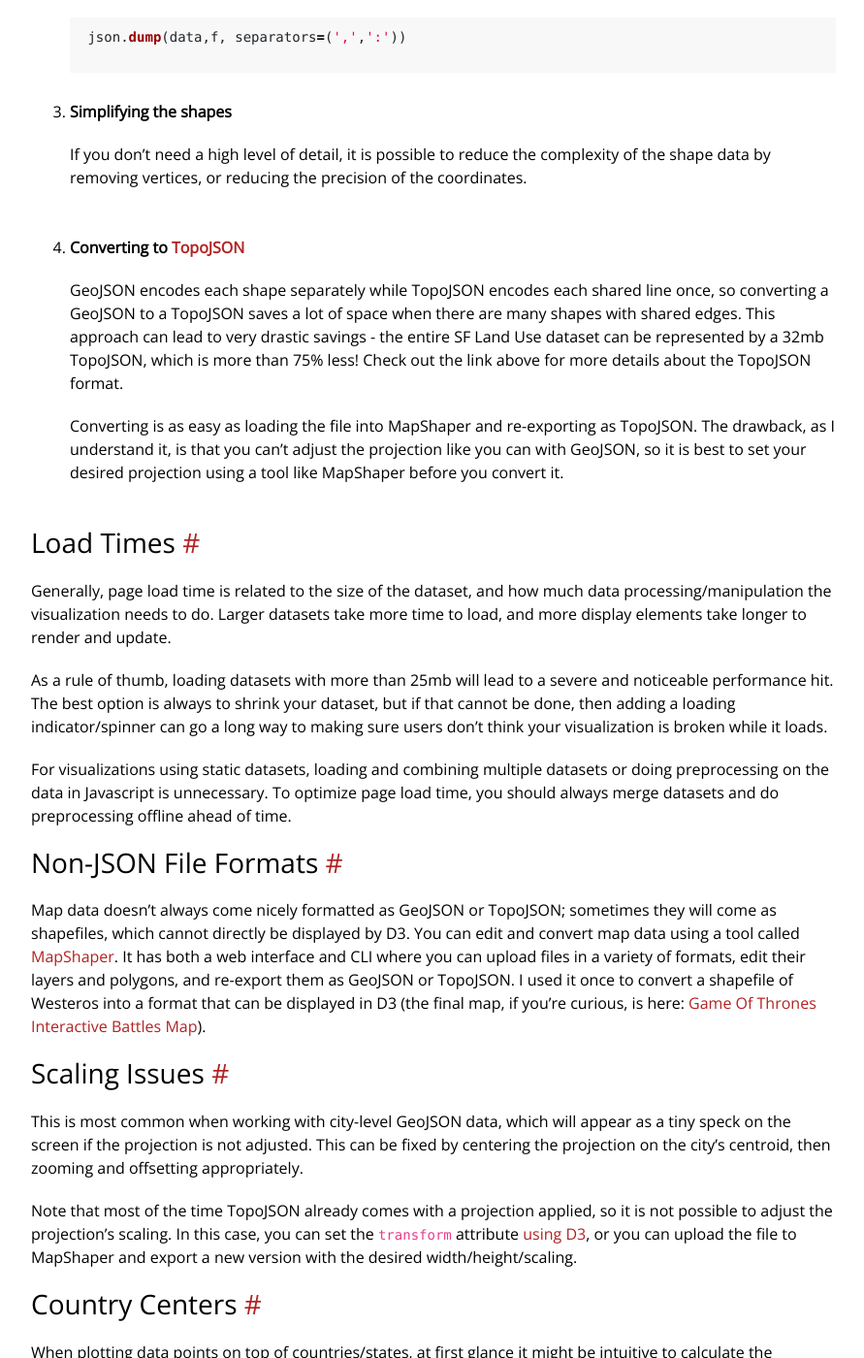
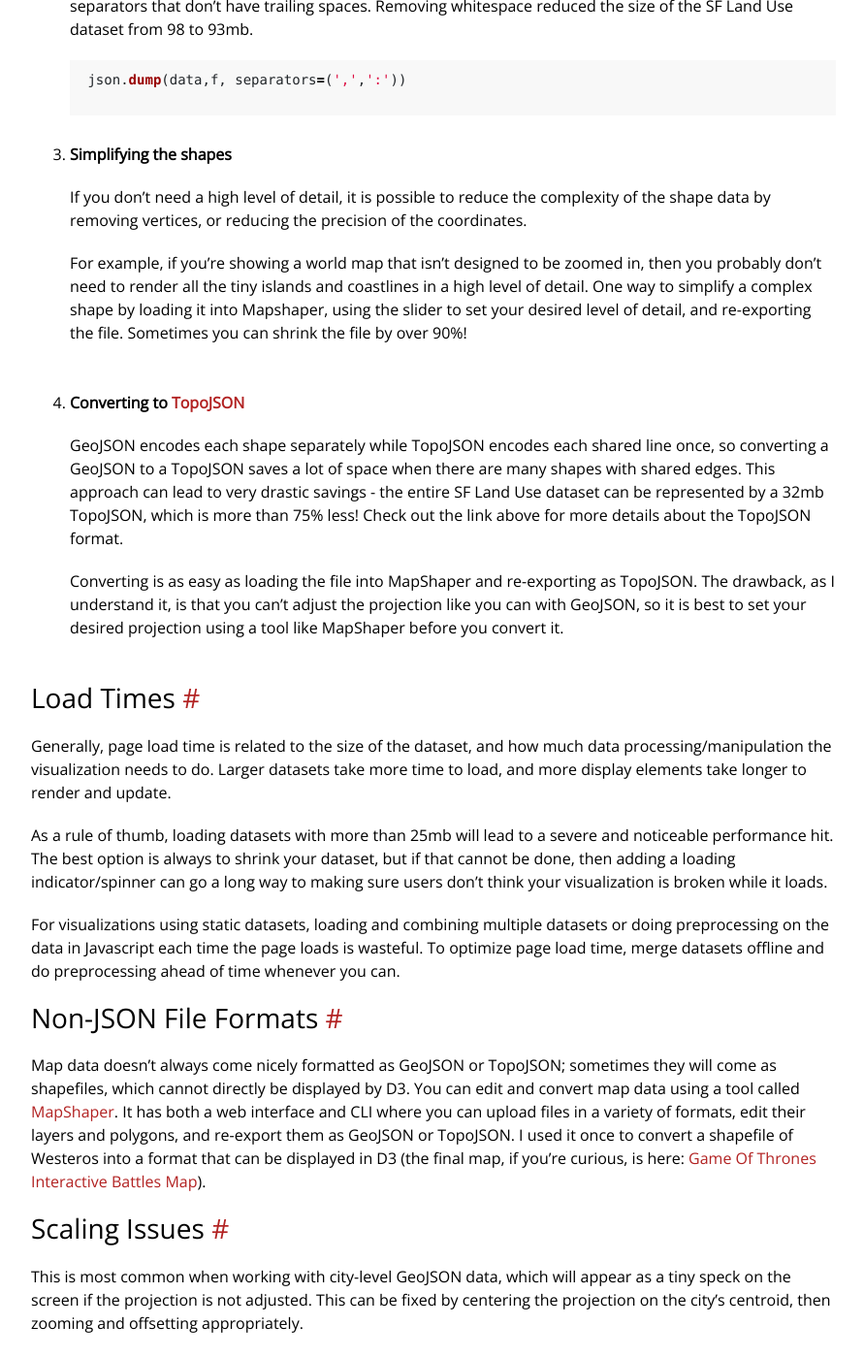
Before and after one commit to yangdanny97/yangdanny97.github.io, a Jekyll site: the page built from _posts/2019-08-24-D3-Mapmaking-Tips.md, in a window 1280 px wide and 1400 px high, scrolled down 1005 px. Shown: the whole window at 97% size, without its empty margins (193-1084 px from the left). Built offline with Jekyll 4.4.1, drawn with Linux system fonts in a browser that asks for light colours; comment, search, counter and statistics services are not loaded; some of the changed text lies outside the part shown.

Commit message:
update post

```diff
--- a/_posts/2019-08-24-D3-Mapmaking-Tips.md
+++ b/_posts/2019-08-24-D3-Mapmaking-Tips.md
@@ -30,6 +32,9 @@ Depending on the level of detail, GeoJSON can get very large. For example, the G
 3. **Simplifying the shapes**
 
     If you don't need a high level of detail, it is possible to reduce the complexity of the shape data by removing vertices, or reducing the precision of the coordinates.
+
+    For example, if you're showing a world map that isn't designed to be zoomed in, then you probably don't need to render all the tiny islands and coastlines in a high level of detail. One way to simplify a complex shape by loading it into Mapshaper, using the slider to set your desired level of detail, and re-exporting the file. Sometimes you can shrink the file by over 90%!
+
 4. **Converting to [TopoJSON](https://github.com/topojson/topojson/wiki)**
 
     GeoJSON encodes each shape separately while TopoJSON encodes each shared line once, so converting a GeoJSON to a TopoJSON saves a lot of space when there are many shapes with shared edges. This approach can lead to very drastic savings - the entire SF Land Use dataset can be represented by a 32mb TopoJSON, which is more than 75% less! Check out the link above for more details about the TopoJSON format.
@@ -42,7 +47,7 @@ Generally, page load time is related to the size of the dataset, and how much da
 
 As a rule of thumb, loading datasets with more than 25mb will lead to a severe and noticeable performance hit. The best option is always to shrink your dataset, but if that cannot be done, then adding a loading indicator/spinner can go a long way to making sure users don't think your visualization is broken while it loads.
 
-For visualizations using static datasets, loading and combining multiple datasets or doing preprocessing on the data in Javascript is unnecessary. To optimize page load time, you should always merge datasets and do preprocessing offline ahead of time.
+For visualizations using static datasets, loading and combining multiple datasets or doing preprocessing on the data in Javascript each time the page loads is wasteful. To optimize page load time, merge datasets offline and do preprocessing ahead of time whenever you can.
 
 ## Non-JSON File Formats
 
@@ -51,6 +56,8 @@ Map data doesn't always come nicely formatted as GeoJSON or TopoJSON; sometimes
 ## Scaling Issues
 
 This is most common when working with city-level GeoJSON data, which will appear as a tiny speck on the screen if the projection is not adjusted. This can be fixed by centering the projection on the city's centroid, then zooming and offsetting appropriately.
+
+D3 provides a useful [`fitExtent`](https://d3js.org/d3-geo/projection#projection_fitExtent) function, which projects whatever data you have into the desired bounds within the SVG, saving you the trouble of doing manual adjustments.
 
 Note that most of the time TopoJSON already comes with a projection applied, so it is not possible to adjust the projection's scaling. In this case, you can set the `transform` attribute [using D3](https://www.tutorialspoint.com/d3js/d3js_svg_transformation.htm), or you can upload the file to MapShaper and export a new version with the desired width/height/scaling.
 
```
Also changed, not shown: other parts of _posts/2019-08-24-D3-Mapmaking-Tips.md (+2 -0 lines).
